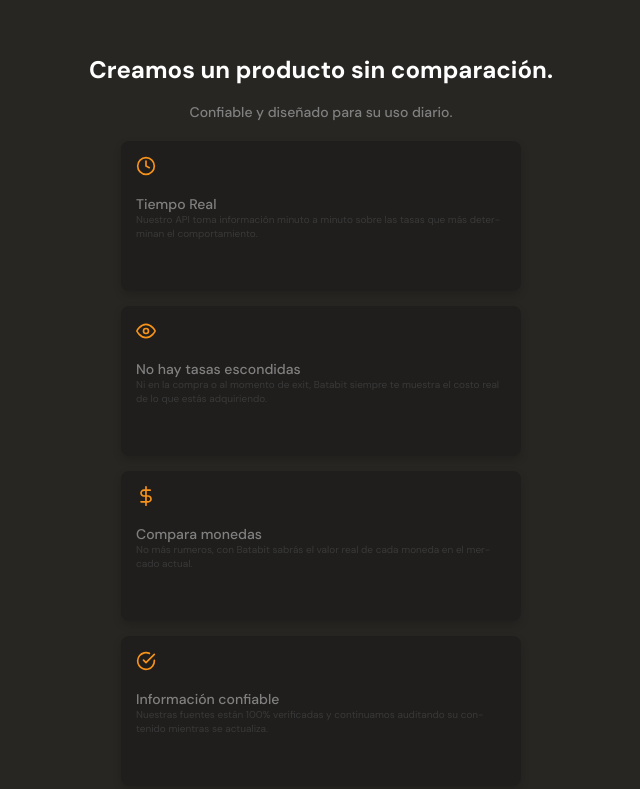
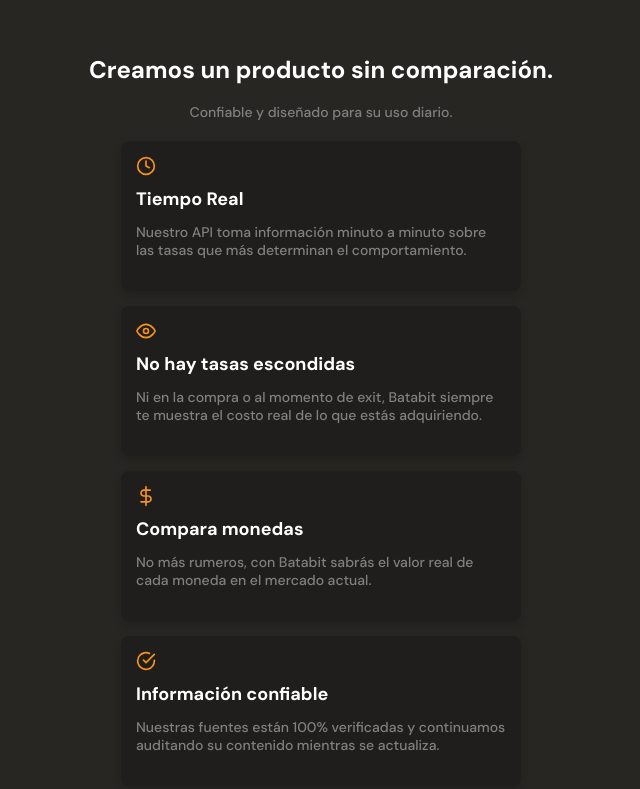
Before and after one commit to Yordyr06/Landing-Page, a plain HTML site: page index.html in a window 1280 px wide. Shown: the part 1529-2318 px from the top of the page, without its empty margins (319-959 px from the left). Drawn offline with Linux system fonts and the light colour scheme.

Commit message:
Correccion realizada en .section-bonus__container--card :nth-child()

```diff
--- a/style/main.css
+++ b/style/main.css
@@ -309,14 +309,14 @@ html {
   background-position: center;
   background-repeat: no-repeat;
 }
-.section-bonus__container--card :nth-child(1) {
+.section-bonus__container--card :nth-child(2) {
   margin-bottom: 1.5rem;
   font-size: 1.8rem;
   font-weight: bold;
   line-height: 1.8rem;
   color: var(--just-white);
 }
-.section-bonus__container--card :nth-child(2) {
+.section-bonus__container--card :nth-child(3) {
   font-size: 1.4rem;
   font-weight: 500;
   line-height: 1.8rem;
```
